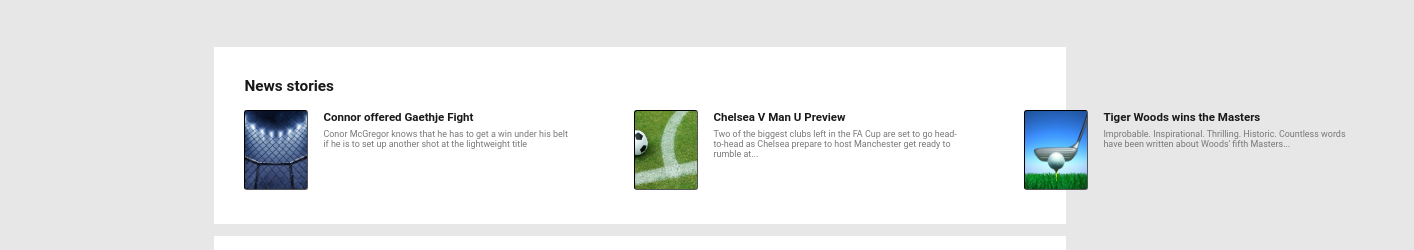
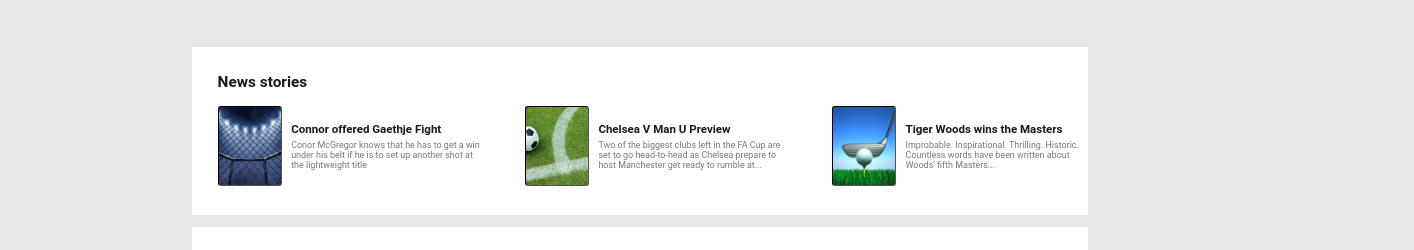
Before and after one commit to gelmisb/cssTest, a plain HTML site: page index.html in a window 1280 px wide. Shown: the part 54-304 px from the top of the page, 1414 px wide, since content can reach past the window. Drawn offline with Linux system fonts and the light colour scheme.

Commit message:
Added responisve modifications

```diff
--- a/css/styles.css
+++ b/css/styles.css
@@ -51,8 +51,8 @@ p, .scores {
 
 #newsStories, #teamRankings {
   background-color: #fff;
-  padding: 30px;
-  width: 70%;
+  padding: 2vw;
+  width: 70vw;
   margin-left: auto;
   margin-right: auto;
   margin-bottom: 1%;
@@ -71,9 +71,12 @@ p, .scores {
 
 .story {
   display: flex;
-  width: 300px;
-  max-width: 33.33%;
-  margin-right: 90px;
+  width: 15vw;
+  max-width: 18vw !important;
+  margin-right: 9vw;
+  align-items: center;
+  align-content: center;
+  vertical-align: middle;
 }
 
 /* News images */
@@ -106,12 +109,13 @@ p, .scores {
 
 
 .story h3 {
-  width: 250px;
+  width: 15vw;
+  max-width: 20vw !important;
   margin-bottom: 2%;
 }
 
 
 .storyFlexbox p {
-  max-width: 260px;
-
+  max-width: 20vw !important;
+  overflow: inherit;
 }
```
Also changed, not shown: 1 other file.
